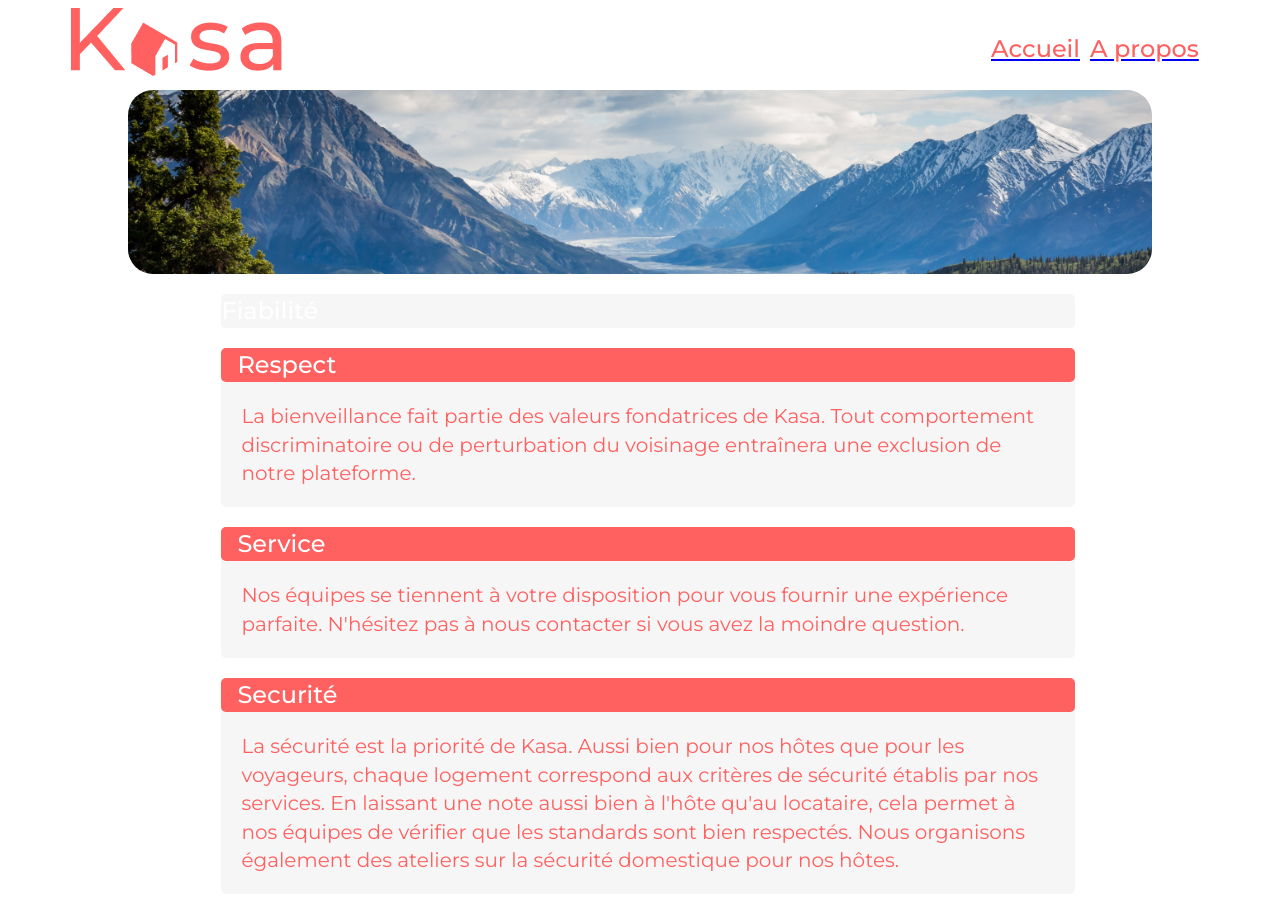
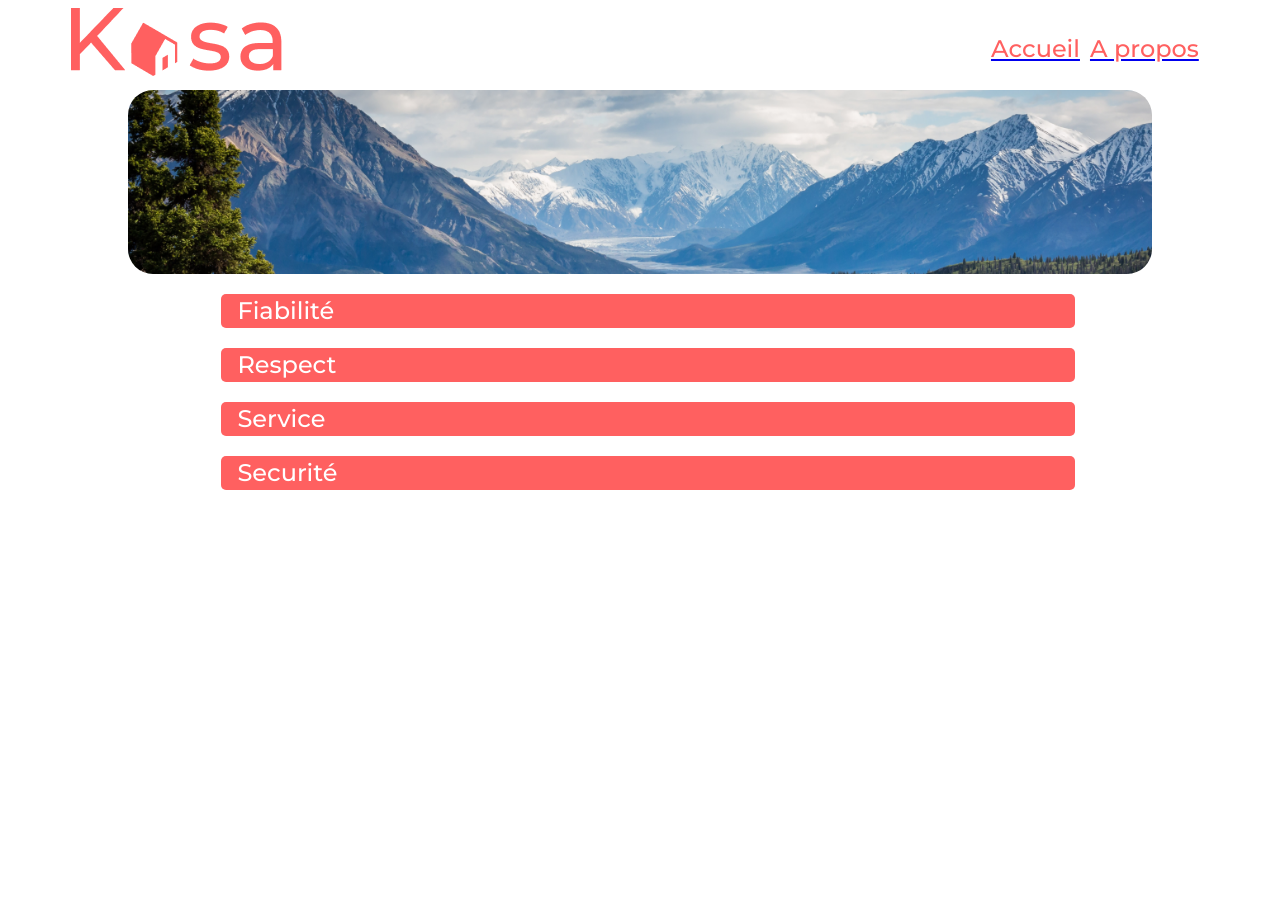
Before and after one commit to YannickMarsot/projet-7, a React (Create React App) app: page /AboutUs in a window 1280 px wide. Shown: the top 910 px of the page. After the commit the page ends 800 px from the top, so only its background shows below. Built offline with nearby package versions, Linux system fonts and the light colour scheme.

Commit message:
animation v2

```diff
--- a/src/Pages/AboutUs.jsx
+++ b/src/Pages/AboutUs.jsx
@@ -23,6 +23,7 @@
     setIsTextClicked(!isTextClicked)
   }
   return (
+    //contenu de la page "About Us"
     <div id="bigWrapper">
       <div id="bannerWrapper">
         <img src={banner} alt="baniére" id="banner" />
@@ -41,46 +42,47 @@
               </p>
             </div>
           </div>
-        </nav>
           <div className="contentsWrapper">
-          <div className="subTitleWrapper">
+            <div className={subTitleWrapper} onClick={updateAccordeon}>
               <h2 className="AboutUsSubTitle">Respect</h2>
             </div>
-          <div className="TextWrapper">
+            <div className={TextWrapper}>
               <p className="text">
-              La bienveillance fait partie des valeurs fondatrices de Kasa. Tout
-              comportement discriminatoire ou de perturbation du voisinage
-              entraînera une exclusion de notre plateforme.
+                La bienveillance fait partie des valeurs fondatrices de Kasa.
+                Tout comportement discriminatoire ou de perturbation du
+                voisinage entraînera une exclusion de notre plateforme.
               </p>
             </div>
           </div>
           <div className="contentsWrapper">
-          <div className="subTitleWrapper">
+            <div className={subTitleWrapper} onClick={updateAccordeon}>
               <h2 className="AboutUsSubTitle">Service</h2>
             </div>
-          <div className="TextWrapper">
+            <div className={TextWrapper}>
               <p className="text">
-              Nos équipes se tiennent à votre disposition pour vous fournir une
-              expérience parfaite. N'hésitez pas à nous contacter si vous avez
-              la moindre question.
+                Nos équipes se tiennent à votre disposition pour vous fournir
+                une expérience parfaite. N'hésitez pas à nous contacter si vous
+                avez la moindre question.
               </p>
             </div>
           </div>
           <div className="contentsWrapper">
-          <div className="subTitleWrapper">
+            <div className={subTitleWrapper} onClick={updateAccordeon}>
               <h2 className="AboutUsSubTitle">Securité</h2>
             </div>
-          <div className="TextWrapper">
+            <div className={TextWrapper}>
               <p className="text">
-              La sécurité est la priorité de Kasa. Aussi bien pour nos hôtes que
-              pour les voyageurs, chaque logement correspond aux critères de
-              sécurité établis par nos services. En laissant une note aussi bien
-              à l'hôte qu'au locataire, cela permet à nos équipes de vérifier
-              que les standards sont bien respectés. Nous organisons également
-              des ateliers sur la sécurité domestique pour nos hôtes.
+                La sécurité est la priorité de Kasa. Aussi bien pour nos hôtes
+                que pour les voyageurs, chaque logement correspond aux critères
+                de sécurité établis par nos services. En laissant une note aussi
+                bien à l'hôte qu'au locataire, cela permet à nos équipes de
+                vérifier que les standards sont bien respectés. Nous organisons
+                également des ateliers sur la sécurité domestique pour nos
+                hôtes.
               </p>
             </div>
           </div>
+        </nav>
       </div>
     </div>
   )
--- a/src/Utils/Style/aboutUs.css
+++ b/src/Utils/Style/aboutUs.css
@@ -26,7 +26,14 @@
   background-color: #f6f6f6;
   border-radius: 5px;
 }
-.subTitleWrapper {
+
+.subTitleWrapper-bar.clicked {
+  background: #ff6060;
+  border-radius: 5px;
+  padding-left: 1em;
+}
+
+.subTitleWrapper-bar.unclicked {
   background: #ff6060;
   border-radius: 5px;
   padding-left: 1em;
```
Lines whose indentation alone changed are shown as unchanged.
